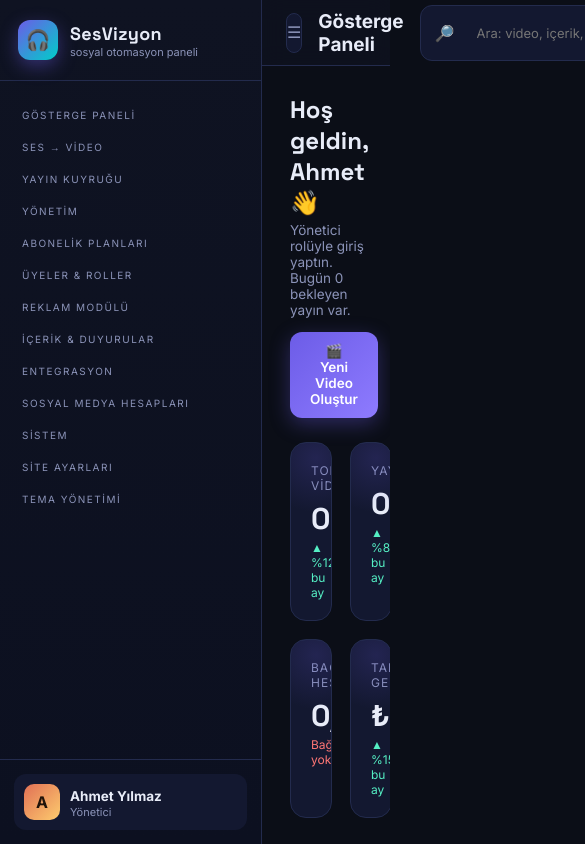
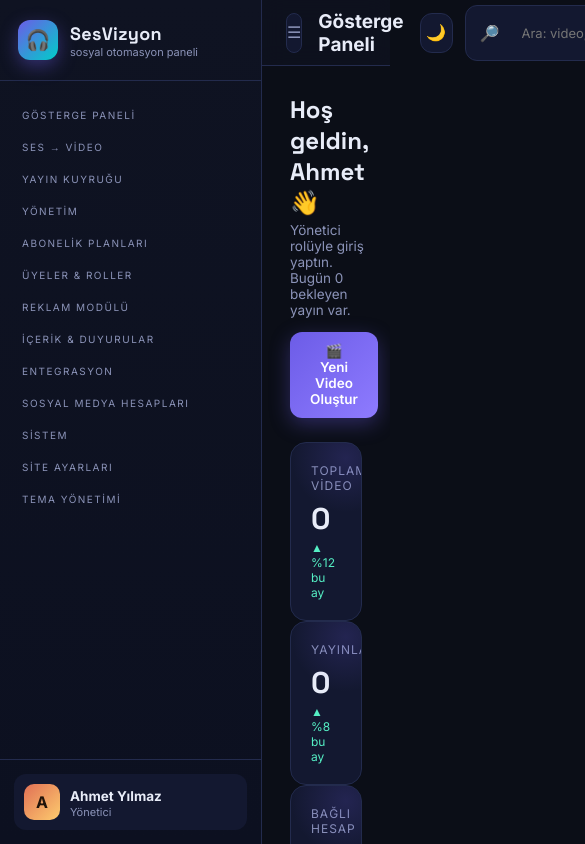
Before and after one commit to Ugluta/kimi-blog, a plain HTML site: page web/panel/index.html in a window 390 px wide. Shown: the top 844 px of the page, 585 px wide, since content can reach past the window. Drawn offline with Linux system fonts and the light colour scheme.

Commit message:
feat: light tema + bento grid dashboard + sidebar DOM render, fix: API.url getter (tum panel dosyalari)

```diff
--- a/web/panel/app.js
+++ b/web/panel/app.js
@@ -8,7 +8,7 @@ const DEFAULT_STATE = {
     seoTitle: 'SesVizyon | Ses\'ten Video\'ya Otomatik Yayın', seoKeywords: 'ses video, podcast video, sosyal medya otomasyon',
     maintenance: false, registration: true, apiTimeout: 30, watermark: true, maxFileMB: 200
   },
-  theme: { preset: 'mor', primary: '#6c5ce7', accent: '#00cec9' },
+  theme: { preset: 'mor', primary: '#6c5ce7', accent: '#00cec9', light: false },
   plans: [
     { id: 1, name: 'Başlangıç', price: 0, period: 'ay', videos: 5, platforms: 2, hd: false, watermark: true, color: '#8b93b8', popular: false, active: true },
     { id: 2, name: 'Pro', price: 149, period: 'ay', videos: 100, platforms: 5, hd: true, watermark: false, color: '#6c5ce7', popular: true, active: true },
@@ -94,12 +94,28 @@ const PAGES = [
 ];
 
 function renderNav() {
-  $('#nav').innerHTML = PAGES.map(p => {
-    if (p.label) return `<div class="nav-label">${p.label}</div>`;
+  const nav = $('#nav');
+  nav.innerHTML = '';
+  PAGES.forEach(p => {
+    if (p.label) {
+      const d = document.createElement('div');
+      d.className = 'nav-label';
+      d.textContent = p.label;
+      nav.appendChild(d);
+      return;
+    }
     const ok = can(p.perm);
-    return `<div class="nav-item ${ok ? '' : 'locked'}" ${ok ? `onclick="go('${p.id}')"` : `onclick="toast('Bu modüle erişim yetkiniz yok','err')"`}>
-      <span class="ico">${p.ico}</span>${p.label}</div>`;
-  }).join('');
+    const el = document.createElement('div');
+    el.className = 'nav-item' + (ok ? '' : ' locked');
+    const ico = document.createElement('span');
+    ico.className = 'ico';
+    ico.textContent = p.ico;
+    el.appendChild(ico);
+    el.appendChild(document.createTextNode(p.label));
+    if (ok) el.addEventListener('click', () => go(p.id));
+    else el.addEventListener('click', () => toast('Bu modüle erişim yetkiniz yok', 'err'));
+    nav.appendChild(el);
+  });
 }
 
 let currentPage = 'dashboard';
@@ -151,7 +167,7 @@ RENDER.dashboard = () => {
       <p>${esc(myRole().name)} rolüyle giriş yaptın. Bugün ${S.queue.filter(q => q.status !== 'published').length} bekleyen yayın var.</p></div>
       <button class="btn btn-primary" onclick="go('converter')">🎬 Yeni Video Oluştur</button>
     </div>
-    <div class="grid grid-4">
+    <div class="bento">
       <div class="stat-card"><div class="lbl">Toplam Video</div><div class="val">${S.queue.length}</div><div class="tr up">▲ %12 bu ay</div></div>
       <div class="stat-card"><div class="lbl">Yayınlanan</div><div class="val">${published}</div><div class="tr up">▲ %8 bu ay</div></div>
       <div class="stat-card"><div class="lbl">Bağlı Hesap</div><div class="val">${connected}/5</div><div class="tr ${connected ? 'up' : 'down'}">${connected ? 'Aktif' : 'Bağlantı yok'}</div></div>
--- a/web/panel/index.html
+++ b/web/panel/index.html
@@ -215,6 +215,7 @@ input[type=color]{padding:3px;height:44px;cursor:pointer}
       <button class="icon-btn" onclick="document.getElementById('sidebar').classList.toggle('collapsed')">☰</button>
       <div class="page-title" id="pageTitle">Gösterge Paneli</div>
       <div class="top-actions">
+        <button class="icon-btn" id="themeToggle" onclick="toggleLight()" title="Tema değiştir">🌙</button>
         <div class="search-box">🔎 <input placeholder="Ara: video, içerik, kullanıcı..."></div>
         <button class="icon-btn" onclick="toast('3 yeni bildiriminiz var','ok')">🔔<span class="badge-dot"></span></button>
         <button class="btn btn-primary btn-sm" onclick="go('converter')">＋ Yeni Video</button>
```
